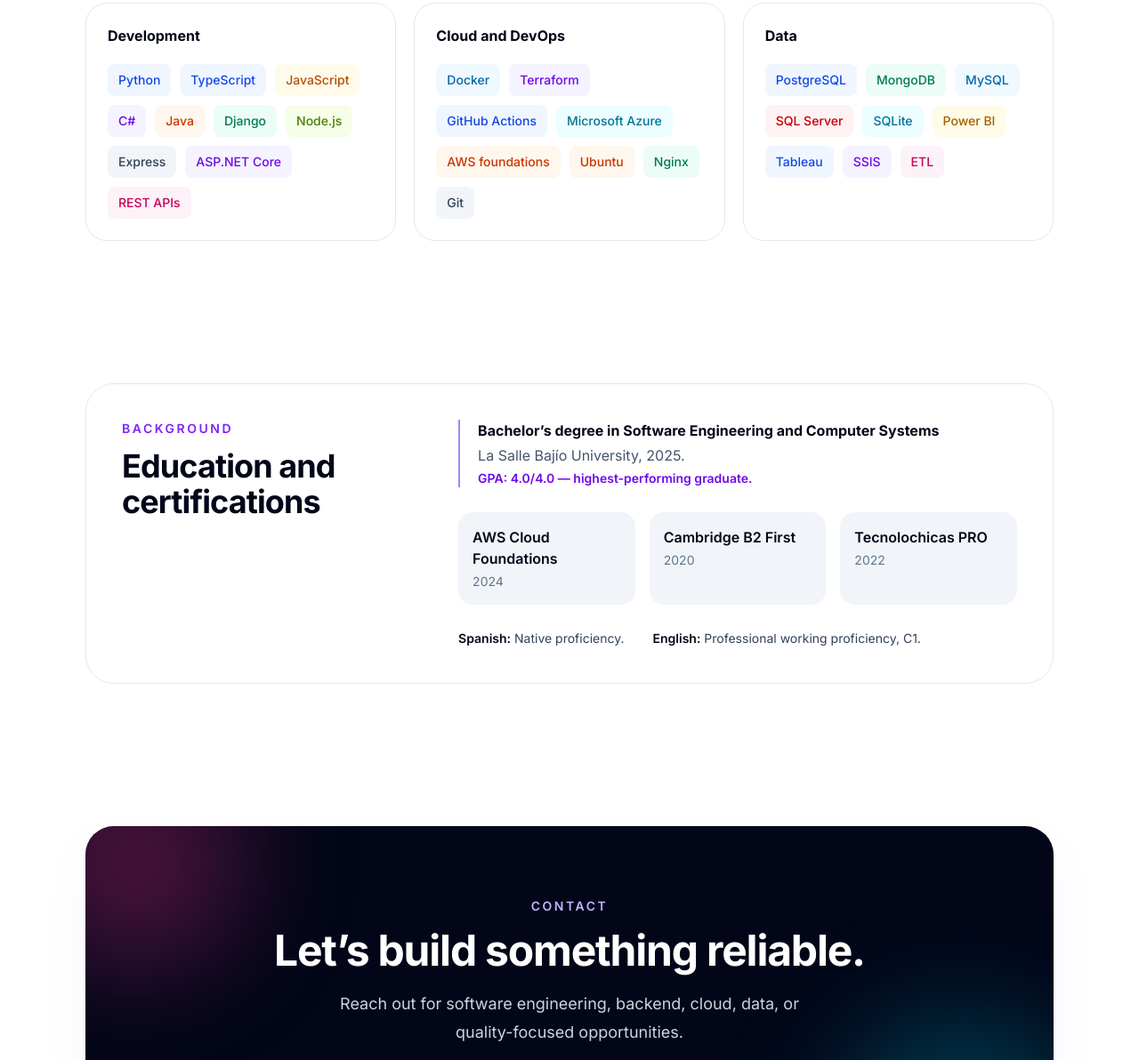
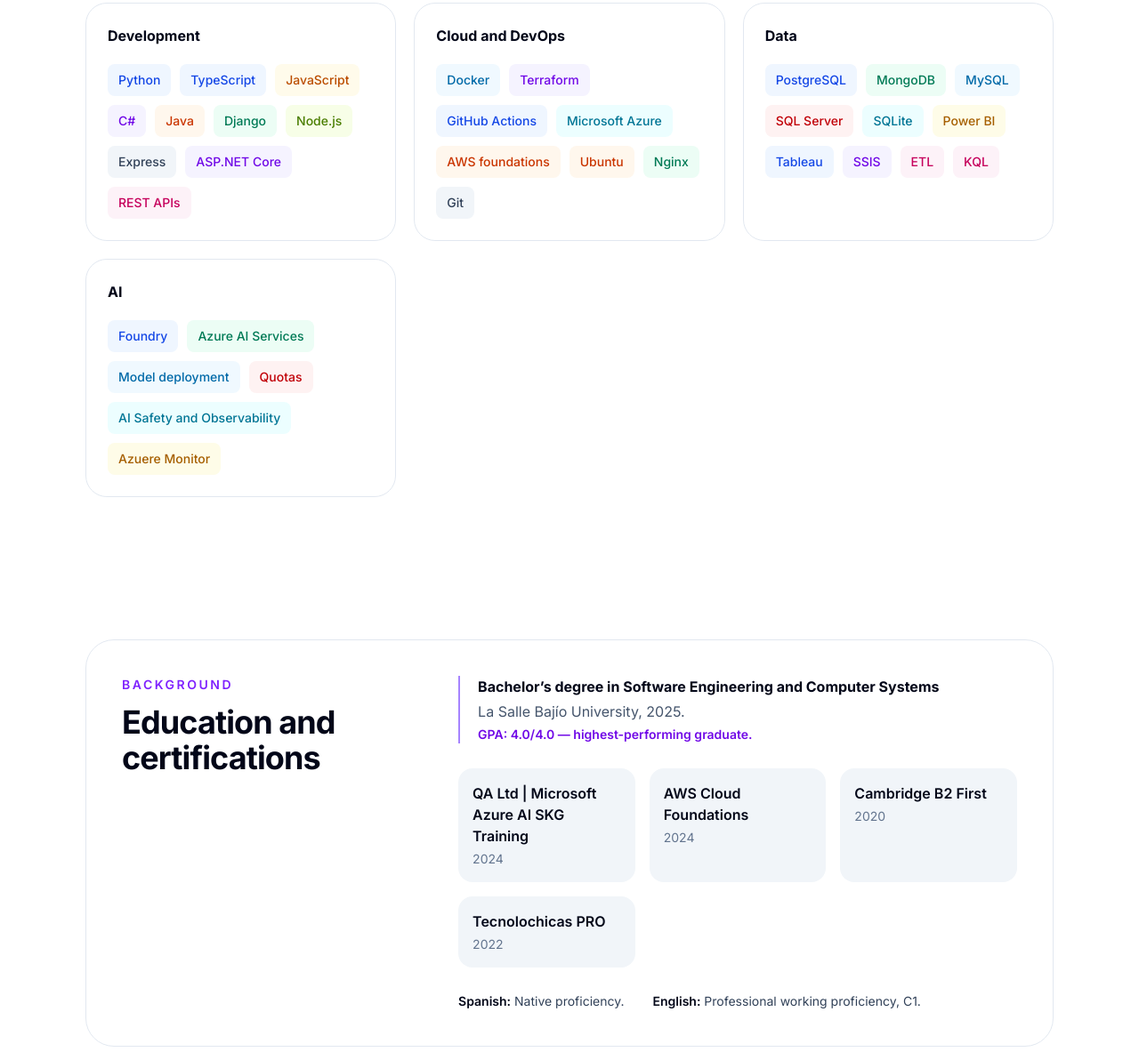
Before and after one commit to CeciliaCode/ceciliacode.github.io, a website built with Vite: page index.html in a window 1280 px wide. Shown: the part 2938-4130 px from the top of the page at 89% size. Built offline with nearby package versions, Linux system fonts and the light colour scheme.

Commit message:
Update index.html with new tags for AI and KQL
Added new tags for KQL and AI-related services in the index.html file.

```diff
--- a/index.html
+++ b/index.html
@@ -295,7 +295,14 @@
           <div class="reveal rounded-3xl border border-slate-200 bg-white/70 p-6 dark:border-white/10 dark:bg-white/[0.035]">
             <h3 class="font-bold text-slate-950 dark:text-white">Data</h3>
             <div class="mt-5 flex flex-wrap gap-2.5 text-sm font-medium">
-              <span class="rounded-lg bg-blue-50 px-3 py-2 text-blue-700 dark:bg-blue-500/10 dark:text-blue-300">PostgreSQL</span><span class="rounded-lg bg-emerald-50 px-3 py-2 text-emerald-700 dark:bg-emerald-500/10 dark:text-emerald-300">MongoDB</span><span class="rounded-lg bg-sky-50 px-3 py-2 text-sky-700 dark:bg-sky-500/10 dark:text-sky-300">MySQL</span><span class="rounded-lg bg-red-50 px-3 py-2 text-red-700 dark:bg-red-500/10 dark:text-red-300">SQL Server</span><span class="rounded-lg bg-cyan-50 px-3 py-2 text-cyan-700 dark:bg-cyan-500/10 dark:text-cyan-300">SQLite</span><span class="rounded-lg bg-yellow-50 px-3 py-2 text-yellow-700 dark:bg-yellow-500/10 dark:text-yellow-300">Power BI</span><span class="rounded-lg bg-blue-50 px-3 py-2 text-blue-700 dark:bg-blue-500/10 dark:text-blue-300">Tableau</span><span class="rounded-lg bg-violet-50 px-3 py-2 text-violet-700 dark:bg-violet-500/10 dark:text-violet-300">SSIS</span><span class="rounded-lg bg-pink-50 px-3 py-2 text-pink-700 dark:bg-pink-500/10 dark:text-pink-300">ETL</span>
+              <span class="rounded-lg bg-blue-50 px-3 py-2 text-blue-700 dark:bg-blue-500/10 dark:text-blue-300">PostgreSQL</span><span class="rounded-lg bg-emerald-50 px-3 py-2 text-emerald-700 dark:bg-emerald-500/10 dark:text-emerald-300">MongoDB</span><span class="rounded-lg bg-sky-50 px-3 py-2 text-sky-700 dark:bg-sky-500/10 dark:text-sky-300">MySQL</span><span class="rounded-lg bg-red-50 px-3 py-2 text-red-700 dark:bg-red-500/10 dark:text-red-300">SQL Server</span><span class="rounded-lg bg-cyan-50 px-3 py-2 text-cyan-700 dark:bg-cyan-500/10 dark:text-cyan-300">SQLite</span><span class="rounded-lg bg-yellow-50 px-3 py-2 text-yellow-700 dark:bg-yellow-500/10 dark:text-yellow-300">Power BI</span><span class="rounded-lg bg-blue-50 px-3 py-2 text-blue-700 dark:bg-blue-500/10 dark:text-blue-300">Tableau</span><span class="rounded-lg bg-violet-50 px-3 py-2 text-violet-700 dark:bg-violet-500/10 dark:text-violet-300">SSIS</span><span class="rounded-lg bg-pink-50 px-3 py-2 text-pink-700 dark:bg-pink-500/10 dark:text-pink-300">ETL</span><span class="rounded-lg bg-pink-50 px-3 py-2 text-pink-700 dark:bg-pink-500/10 dark:text-pink-300">KQL</span>
+            </div>
+          </div>
+
+          <div class="reveal rounded-3xl border border-slate-200 bg-white/70 p-6 dark:border-white/10 dark:bg-white/[0.035]">
+            <h3 class="font-bold text-slate-950 dark:text-white">AI</h3>
+            <div class="mt-5 flex flex-wrap gap-2.5 text-sm font-medium">
+              <span class="rounded-lg bg-blue-50 px-3 py-2 text-blue-700 dark:bg-blue-500/10 dark:text-blue-300">Foundry</span><span class="rounded-lg bg-emerald-50 px-3 py-2 text-emerald-700 dark:bg-emerald-500/10 dark:text-emerald-300">Azure AI Services</span><span class="rounded-lg bg-sky-50 px-3 py-2 text-sky-700 dark:bg-sky-500/10 dark:text-sky-300">Model deployment</span><span class="rounded-lg bg-red-50 px-3 py-2 text-red-700 dark:bg-red-500/10 dark:text-red-300">Quotas</span><span class="rounded-lg bg-cyan-50 px-3 py-2 text-cyan-700 dark:bg-cyan-500/10 dark:text-cyan-300">AI Safety and Observability</span><span class="rounded-lg bg-yellow-50 px-3 py-2 text-yellow-700 dark:bg-yellow-500/10 dark:text-yellow-300">Azuere Monitor</span>
             </div>
           </div>
         </div>
@@ -315,6 +322,7 @@
                 <p class="mt-1 text-sm font-semibold text-violet-700 dark:text-violet-300">GPA: 4.0/4.0 — highest-performing graduate.</p>
               </div>
               <div class="grid gap-4 sm:grid-cols-3">
+                   <div class="rounded-2xl bg-slate-100 p-4 dark:bg-white/5"><p class="font-semibold text-slate-950 dark:text-white">QA Ltd | Microsoft Azure AI SKG Training</p><p class="mt-1 text-sm text-slate-500">2024</p></div>
                 <div class="rounded-2xl bg-slate-100 p-4 dark:bg-white/5"><p class="font-semibold text-slate-950 dark:text-white">AWS Cloud Foundations</p><p class="mt-1 text-sm text-slate-500">2024</p></div>
                 <div class="rounded-2xl bg-slate-100 p-4 dark:bg-white/5"><p class="font-semibold text-slate-950 dark:text-white">Cambridge B2 First</p><p class="mt-1 text-sm text-slate-500">2020</p></div>
                 <div class="rounded-2xl bg-slate-100 p-4 dark:bg-white/5"><p class="font-semibold text-slate-950 dark:text-white">Tecnolochicas PRO</p><p class="mt-1 text-sm text-slate-500">2022</p></div>
```
